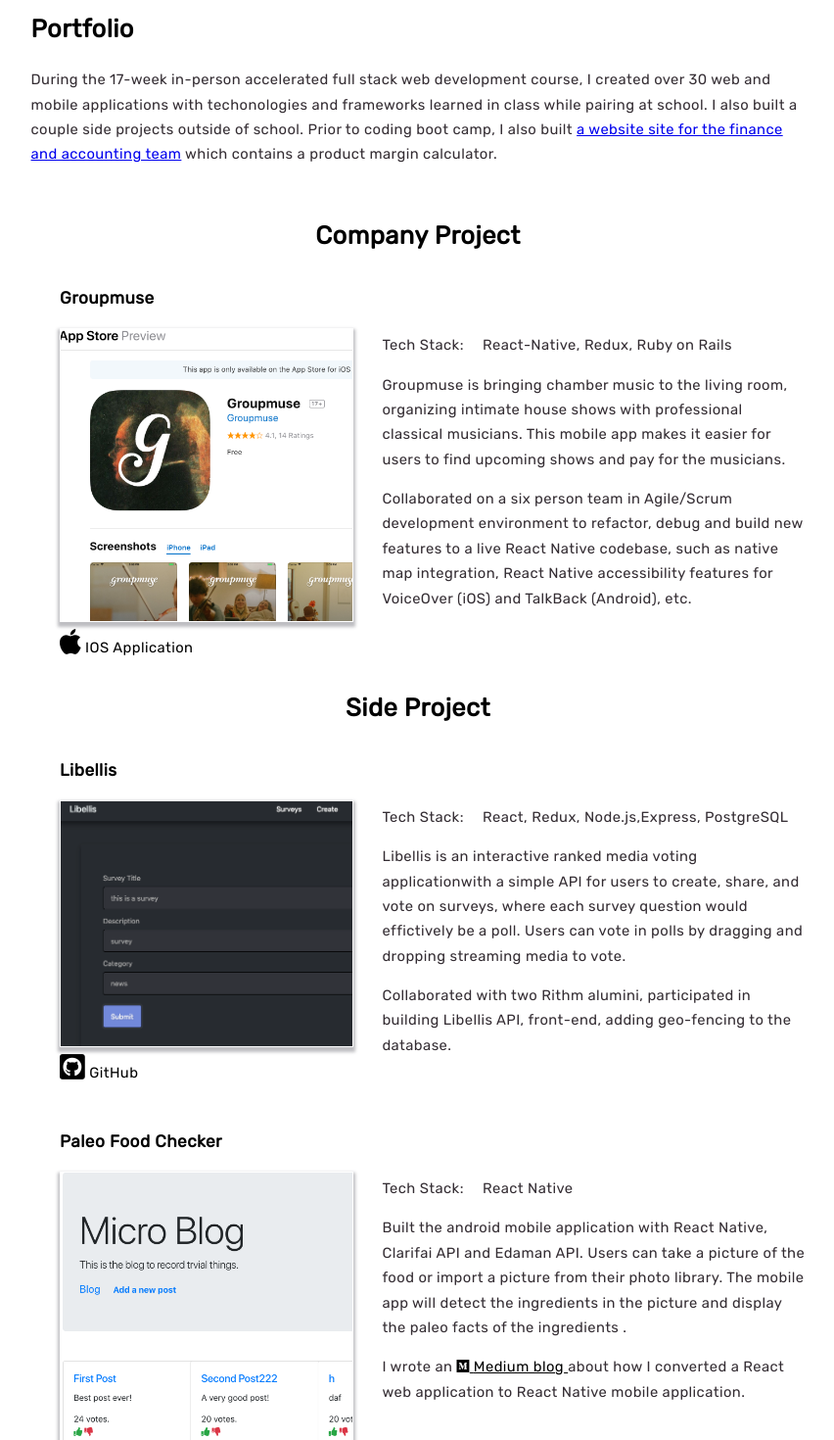
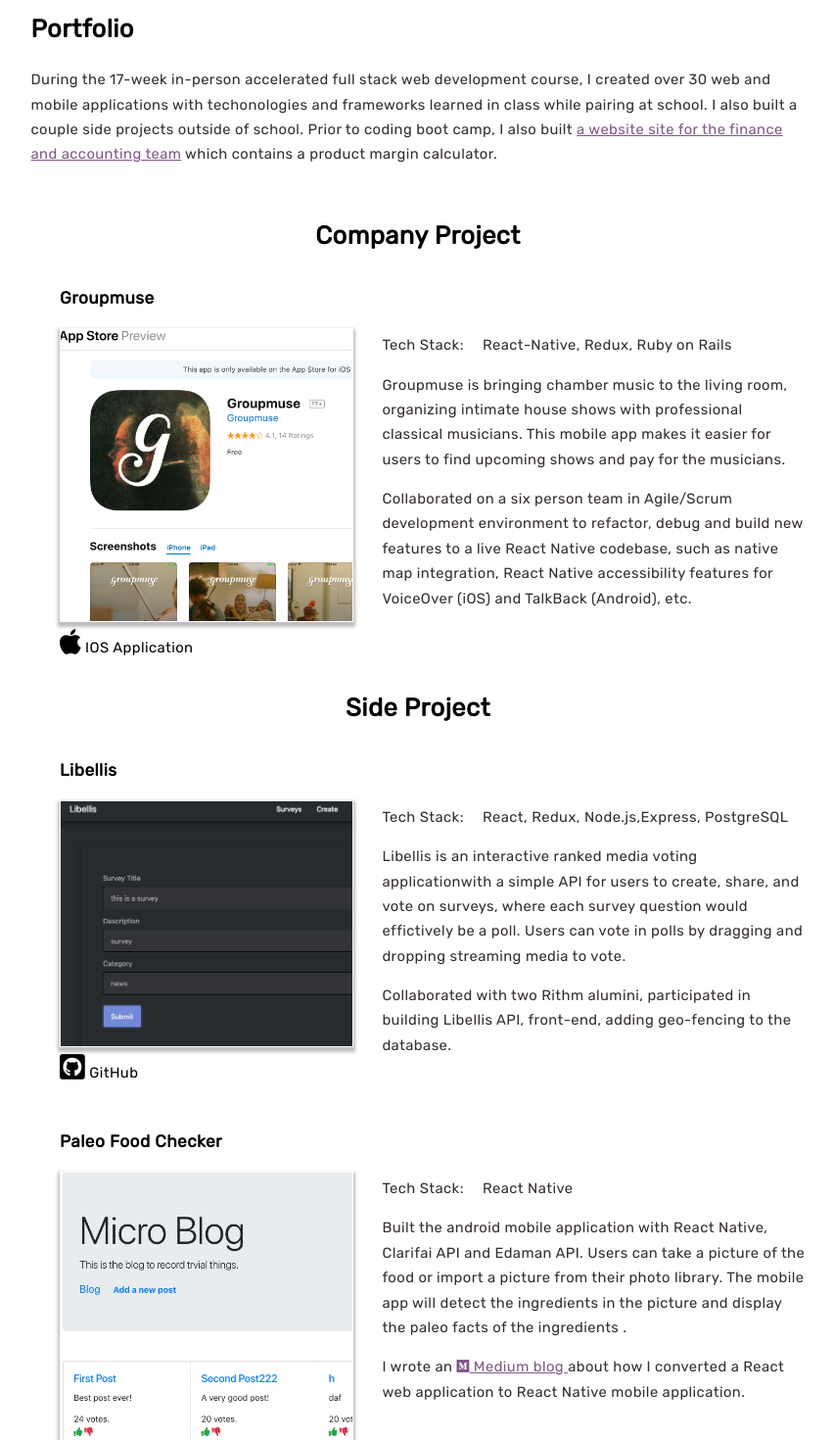
Before and after one commit to Ronihe/ronihe, a React (Create React App) app: page /Portfolio in a window 1280 px wide. Shown: the part 200-1670 px from the top of the page at 98% size, without its empty margins (213-1065 px from the left). Built offline with nearby package versions, Linux system fonts and the light colour scheme.

Commit message:
changed the link color

```diff
--- a/src/Home.js
+++ b/src/Home.js
@@ -86,6 +86,7 @@
                 window.Chatra('show');
                 window.Chatra('openChat');
               }}
+              style={{ color: '#83558a' }}
             >
               here.
               <i class="fas fa-comments" />
--- a/src/Portfolio.js
+++ b/src/Portfolio.js
@@ -93,7 +93,11 @@
             techonologies and frameworks learned in class while pairing at
             school. I also built a couple side projects outside of school. Prior
             to coding boot camp, I also built{' '}
-            <a href="https://mightybillingrocks.herokuapp.com/" target="_blank">
+            <a
+              href="https://mightybillingrocks.herokuapp.com/"
+              target="_blank"
+              style={{ color: '#83558a' }}
+            >
               a website site for the finance and accounting team
             </a>{' '}
             which contains a product margin calculator.{' '}
@@ -267,7 +271,7 @@
                 I wrote an{' '}
                 <a
                   href="https://medium.com/@herongrong2011/i-converted-my-react-web-app-to-react-native-mobile-app-1d014d19cbbc"
-                  style={{ color: 'black' }}
+                  style={{ color: '#83558a' }}
                   target="_blank"
                 >
                   {' '}
```
